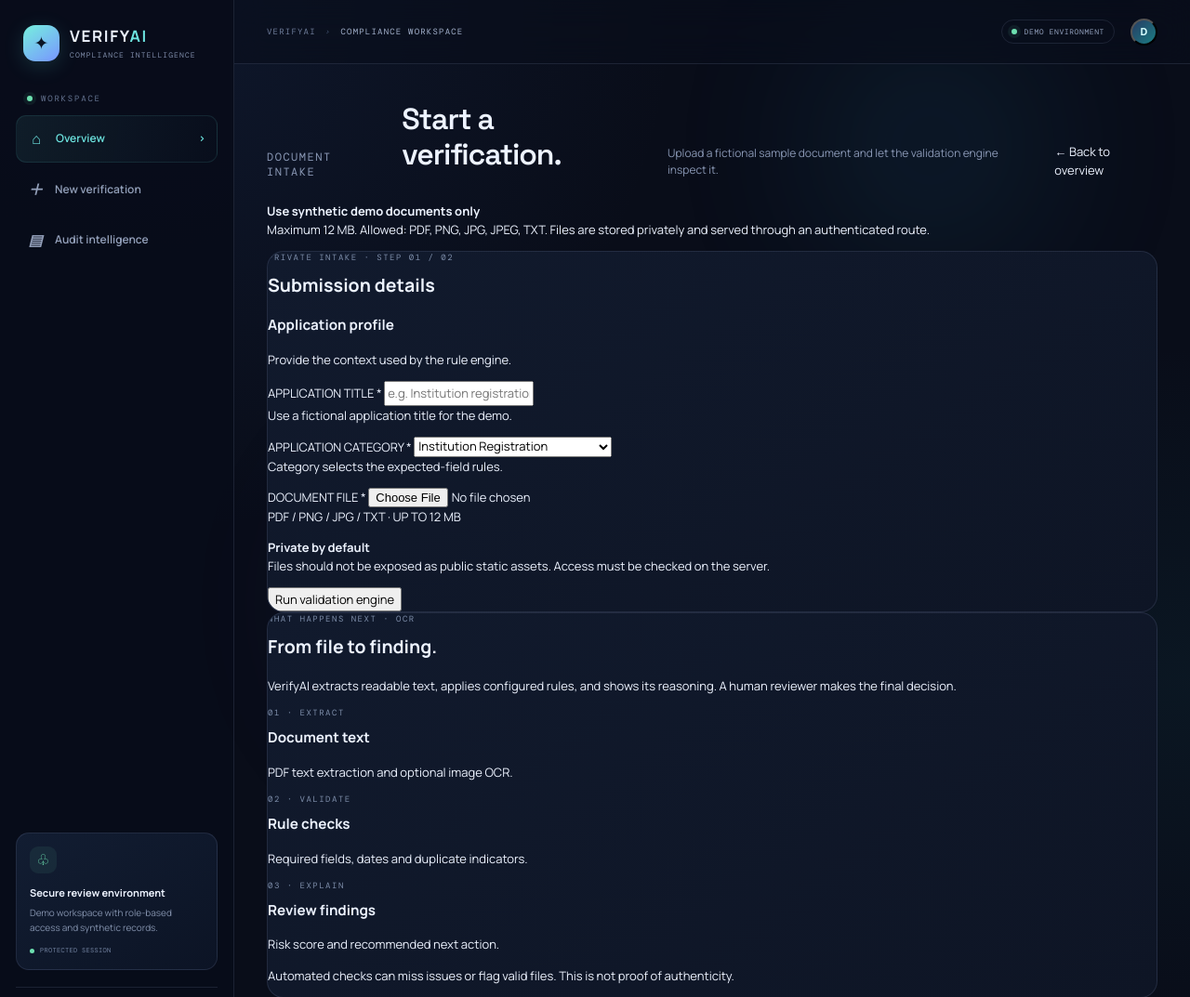
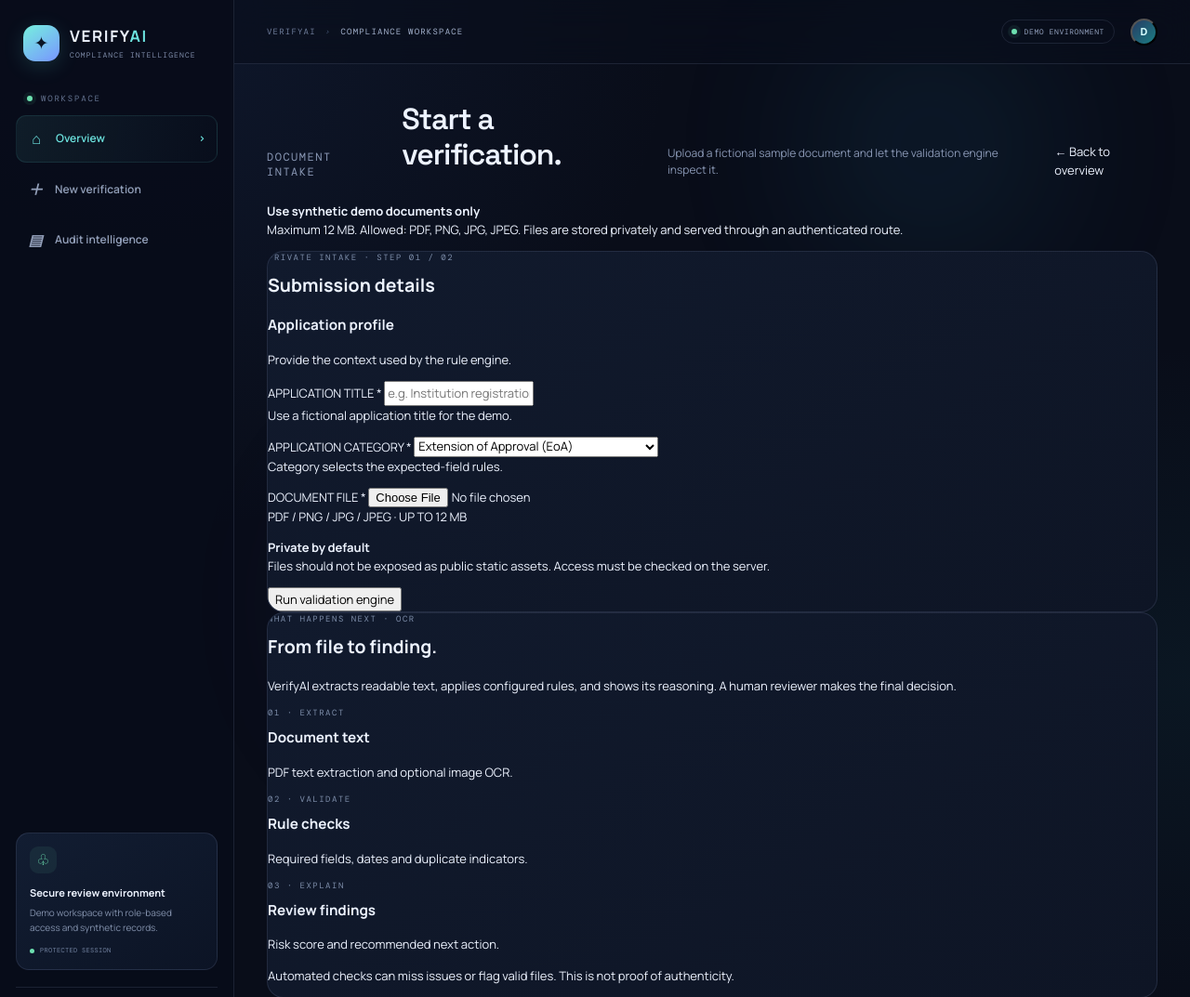
Before and after one commit to SaiPranavi-Kapa/VerifyAI-SIH26261-Prototype, a Flask app: page /cases/new in a window 1280 px wide. Shown: the top 1073 px of the page at 93% size. Run offline with Flask 3, Linux system fonts and the light colour scheme; the visitor is signed in with stand-in values (Sample User, id 1); data comes from the database, SQL or seed files in the repository.

Commit message:
Update new_case.html

```diff
--- a/templates/new_case.html
+++ b/templates/new_case.html
@@ -8,14 +8,17 @@
 <section class="page-heading">
     <p class="eyebrow">DOCUMENT INTAKE</p>
     <h1>Start a verification.</h1>
-    <p>Upload a fictional sample document and let the validation engine inspect it.</p>
+    <p>
+        Upload a fictional sample document and let the validation
+        engine inspect it.
+    </p>
     <a href="{{ url_for('dashboard') }}">← Back to overview</a>
 </section>
 
 <div class="notice">
     <strong>Use synthetic demo documents only</strong>
     <p>
-        Maximum 12 MB. Allowed: PDF, PNG, JPG, JPEG, TXT.
+        Maximum 12 MB. Allowed: PDF, PNG, JPG, JPEG.
         Files are stored privately and served through an authenticated route.
     </p>
 </div>
@@ -26,55 +29,83 @@
     <h3>Application profile</h3>
     <p>Provide the context used by the rule engine.</p>
 
-    <form method="POST"
-          action="{{ url_for('new_case') }}"
-          enctype="multipart/form-data">
+    <form
+        method="POST"
+        action="{{ url_for('new_case') }}"
+        enctype="multipart/form-data"
+    >
+        <!-- Required CSRF security token -->
+        <input
+            type="hidden"
+            name="_csrf_token"
+            value="{{ csrf_token() }}"
+        >
 
-        <!-- Required CSRF security token -->
-        <input type="hidden"
-               name="_csrf_token"
-               value="{{ csrf_token() }}">
-
+        <!-- Application title -->
         <label for="title">APPLICATION TITLE *</label>
         <input
             type="text"
             id="title"
             name="title"
+            maxlength="120"
             placeholder="e.g. Institution registration package"
             required
         >
-        <p class="helper-text">Use a fictional application title for the demo.</p>
+        <p class="helper-text">
+            Use a fictional application title for the demo.
+        </p>
 
-       <label for="application_type">APPLICATION CATEGORY *</label>
-        <select id="application_type" name="application_type" required>
-            <option value="Institution Registration">
-                Institution Registration
-            </option>
-            <option value="Extension of Approval">
+        <!-- Application category: values must match app.py -->
+        <label for="application_type">APPLICATION CATEGORY *</label>
+        <select
+            id="application_type"
+            name="application_type"
+            required
+        >
+            <option value="Extension of Approval (EoA)">
                 Extension of Approval (EoA)
             </option>
-            <option value="Change of Institution Details">
-                Change of Institution Details
+
+            <option value="New Institution Approval">
+                New Institution Approval
             </option>
-            <option value="New Programme Approval">
-                New Programme Approval
+
+            <option value="Change in Intake / Courses">
+                Change in Intake / Courses
             </option>
-            <option value="Other Approval Change">
-                Other Approval-Related Change
+
+            <option value="Institutional Details Change">
+                Institutional Details Change
+            </option>
+
+            <option value="Faculty Supporting Documents">
+                Faculty Supporting Documents
+            </option>
+
+            <option value="Affiliation / Approval Supporting Records">
+                Affiliation / Approval Supporting Records
+            </option>
+
+            <option value="Infrastructure Supporting Documents">
+                Infrastructure Supporting Documents
             </option>
         </select>
-        <p class="helper-text">Category selects the expected-field rules.</p>
 
+        <p class="helper-text">
+            Category selects the expected-field rules.
+        </p>
+
+        <!-- Supporting document -->
         <label for="document">DOCUMENT FILE *</label>
         <input
             type="file"
             id="document"
             name="document"
-            accept=".pdf,.png,.jpg,.jpeg,.txt"
+            accept=".pdf,.png,.jpg,.jpeg"
             required
         >
         <p class="helper-text">
-            PDF / PNG / JPG / TXT · UP TO 12 MB
+            PDF / PNG / JPG / JPEG · UP TO 12 MB
         </p>
 
         <div class="notice">
```
